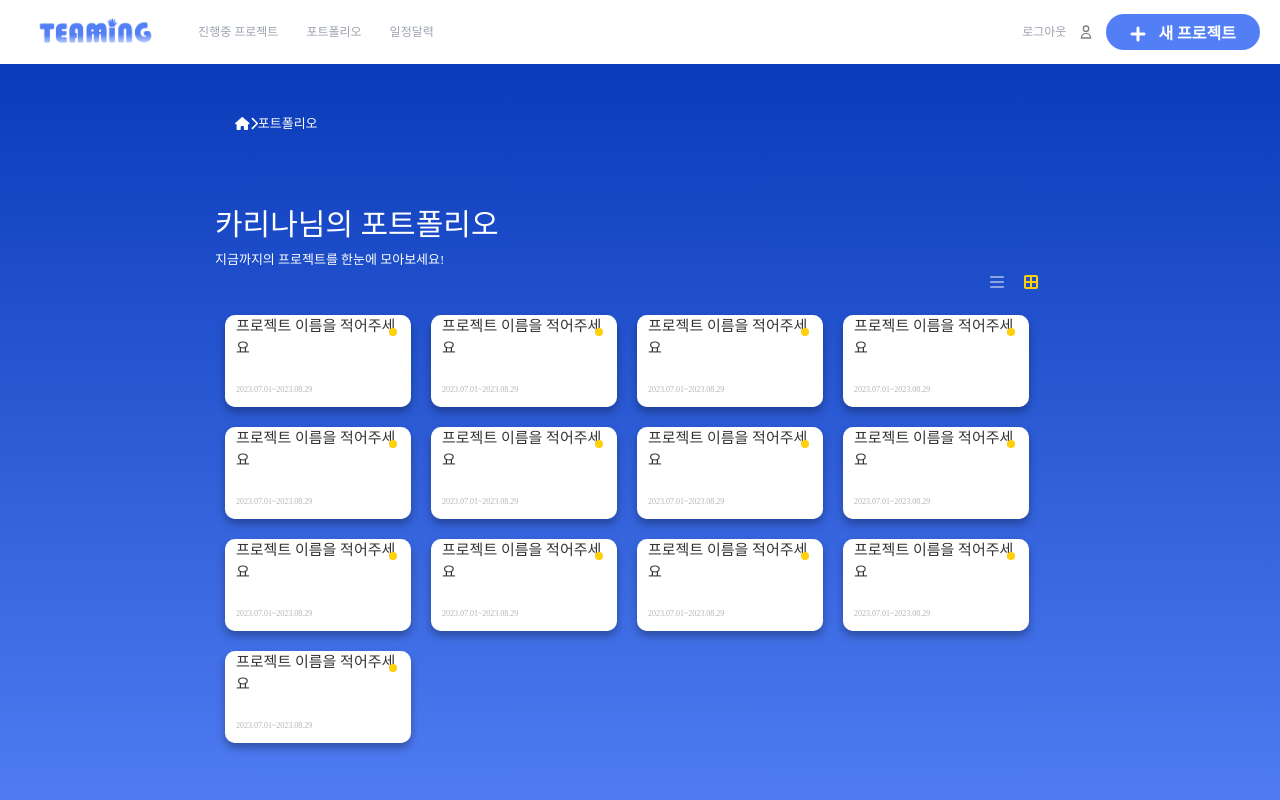
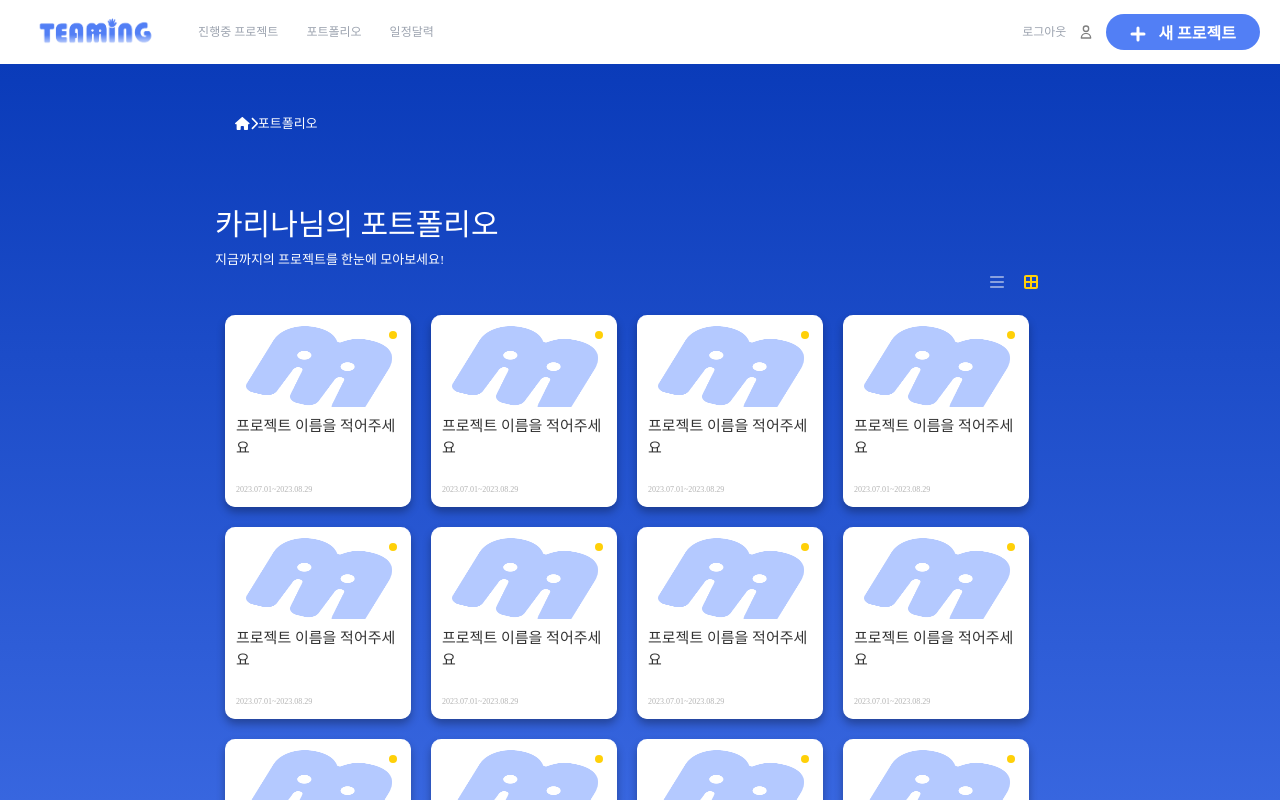
Before and after one commit to UmcTeaming/FrontEnd_WEB, a React (Create React App) app in the folder teaming/: page /portfolio in a window 1280 px wide. Shown: the top 800 px of the page. Built offline with nearby package versions, Linux system fonts and the light colour scheme; a web font is replaced by a local one.

Commit message:
home연결 및 썸네일 임시 추가

```diff
--- a/teaming/src/components/portfolioComponents/portfolioListBoxType/pjBox.js
+++ b/teaming/src/components/portfolioComponents/portfolioListBoxType/pjBox.js
@@ -10,6 +10,7 @@ const  PjBox = () => {
 
         <div className="box">
           <div className="thumbNail">
+            <img className="thumbNailPic" src="/img/logo/loginMLogo.png"/>
             <span className="progressing">
               <span className="circle"><FontAwesomeIcon icon={faCircle} /></span>
             </span>
--- a/teaming/src/pages/PortfolioLinks/portfolioList.css
+++ b/teaming/src/pages/PortfolioLinks/portfolioList.css
@@ -85,8 +85,6 @@ button:focus {
       padding-top: 50px;
       color: white;
       font-size: var(--font-small);
-      > span{
-      }
     }
     .Name{
       .userName{
--- a/teaming/src/pages/PortfolioLinks/portfolioList.js
+++ b/teaming/src/pages/PortfolioLinks/portfolioList.js
@@ -13,7 +13,7 @@ import { faPlus } from "@fortawesome/free-solid-svg-icons";
 import { faBorderAll } from "@fortawesome/free-solid-svg-icons";
 import { faStar } from "@fortawesome/free-regular-svg-icons";
 import { useState } from "react";
-
+import { Link } from "react-router-dom";
 import PjBoxTemplate from '../../components/portfolioComponents/portfolioListBoxType/pjBoxes.js';
 import PjLineTemplate from '../../components/portfolioComponents/portfolioListLineType/pjLines.js';
 
@@ -40,7 +40,9 @@ const  PortfolioList = () => {
           <div className="component">
             <div className="route">
               <span>
-                <FontAwesomeIcon icon={faHouse} />
+                <Link to="/home">
+                  <FontAwesomeIcon icon={faHouse} />
+                </Link>
                 <FontAwesomeIcon icon={faChevronRight} />
                 포트폴리오
               </span>
```
